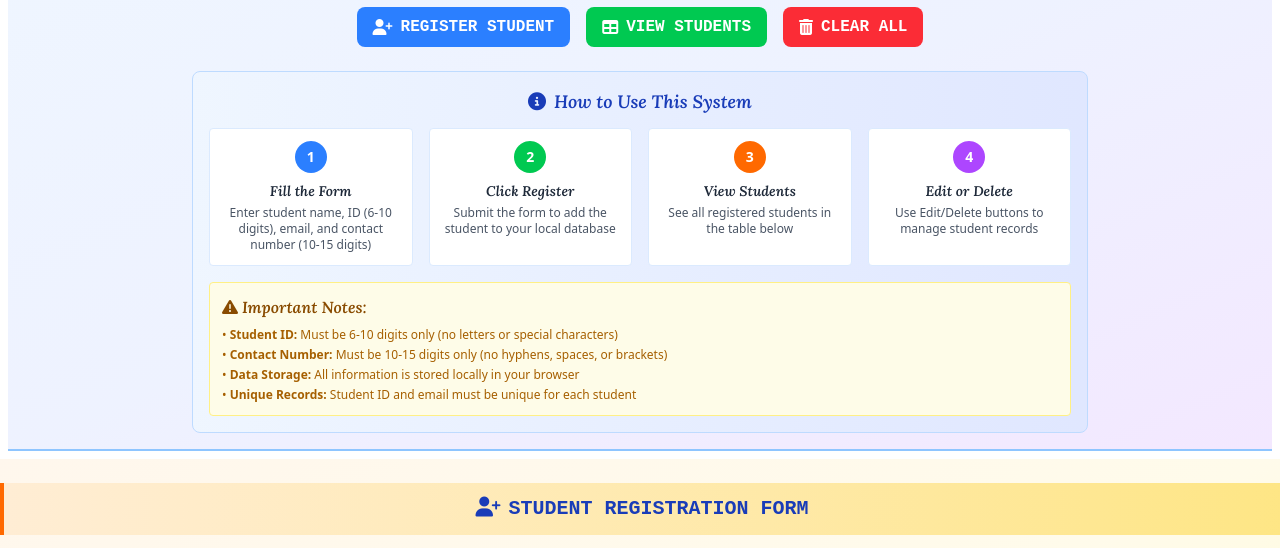
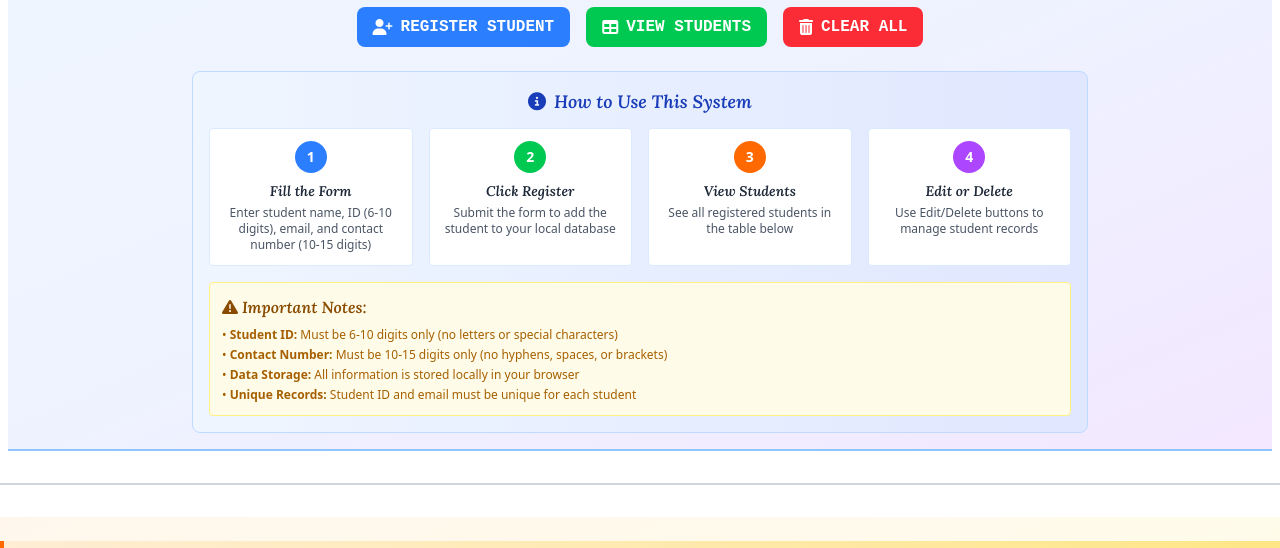
Before and after one commit to steller520/Dom_manipulation, a website: page index.html in a window 1280 px wide. Shown: the part 113-661 px from the top of the page. Drawn offline with Linux system fonts and the light colour scheme; a web font is replaced by a local one.

Commit message:
fix: Add visual section divider in the header for improved layout

```diff
--- a/index.html
+++ b/index.html
@@ -125,6 +125,9 @@
             </div>
         </div>
     </header>
+
+    <!-- Visual Section Divider -->
+    <hr class="my-8 border-t-2 border-gray-300">
 
     <!-- ====================================== -->
     <!-- REGISTRATION SECTION START            -->
```
